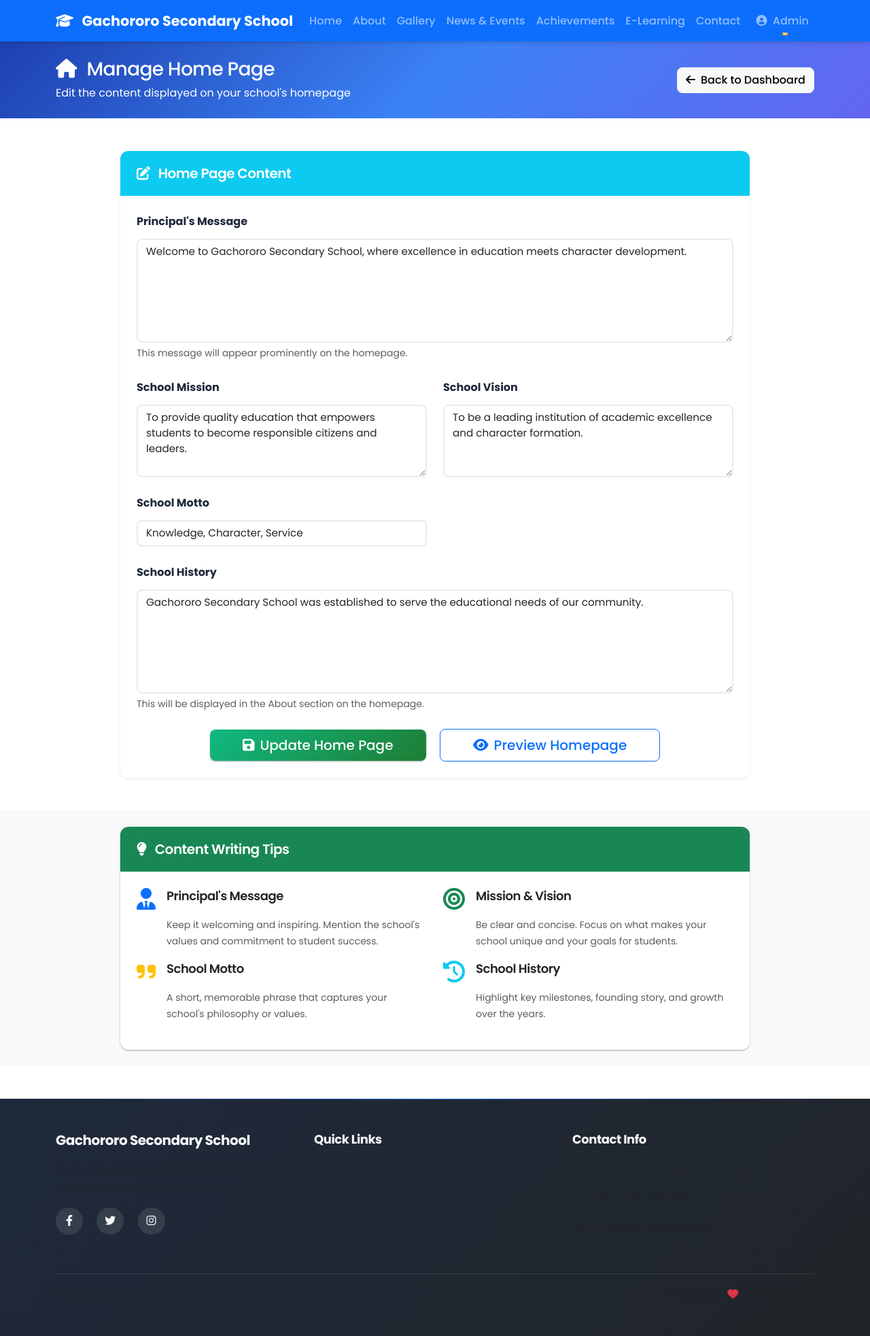
After one commit to polltech/Gachororo-secondary, a Flask app: page /admin/manage-home in a window 1280 px wide. The commit adds this page. Shown: the whole page at 68% size. Run offline with Flask 3, Linux system fonts and the light colour scheme; a user stored in the database is signed in; some libraries are stand-ins or nearby versions.

Commit message:
Improve website aesthetics and enhance admin control with file handling
Adds admin panels for home/achievements, enhances e-learning file handling, and updates CSS.

Replit-Commit-Author: Agent
Replit-Commit-Session-Id: 167f2135-8de2-487c-94a7-6bb587f6827a
Replit-Commit-Checkpoint-Type: full_checkpoint
Replit-Commit-Screenshot-Url: https://storage.googleapis.com/screenshot-production-us-central1/0add95c2-4da9-4324-89ac-6e226c07bc6d/167f2135-8de2-487c-94a7-6bb587f6827a/VJ2fTPK

```diff
--- a/app.py
+++ b/app.py
@@ -212,6 +212,46 @@ def manage_content():
         return redirect(url_for('manage_content'))
 
     return render_template('admin/manage_content.html', content=content)
+
+@app.route('/admin/manage-home', methods=['GET', 'POST'])
+@login_required
+def manage_home():
+    content = SchoolContent.query.first()
+    if not content:
+        content = SchoolContent()
+        db.session.add(content)
+        db.session.commit()
+
+    if request.method == 'POST':
+        content.principal_message = request.form.get('principal_message', '')
+        content.mission = request.form.get('mission', '')
+        content.vision = request.form.get('vision', '')
+        content.motto = request.form.get('motto', '')
+        content.history = request.form.get('history', '')
+
+        db.session.commit()
+        flash('Home page content updated successfully!', 'success')
+        return redirect(url_for('manage_home'))
+
+    return render_template('admin/manage_home.html', content=content)
+
+@app.route('/admin/manage-achievements', methods=['GET', 'POST'])
+@login_required
+def manage_achievements():
+    content = SchoolContent.query.first()
+    if not content:
+        content = SchoolContent()
+        db.session.add(content)
+        db.session.commit()
+
+    if request.method == 'POST':
+        content.achievements = request.form.get('achievements', '')
+
+        db.session.commit()
+        flash('Achievements updated successfully!', 'success')
+        return redirect(url_for('manage_achievements'))
+
+    return render_template('admin/manage_achievements.html', content=content)
 
 @app.route('/admin/manage-gallery', methods=['GET', 'POST'])
 @login_required
@@ -462,6 +502,47 @@ def papers_file(filename):
 def videos_file(filename):
     return send_from_directory(os.path.join(app.config['UPLOAD_FOLDER'], 'videos'), filename)
 
+@app.route('/elearning/view/<int:resource_id>')
+def view_elearning_resource(resource_id):
+    resource = ELearningResource.query.get_or_404(resource_id)
+    if resource.resource_type == 'file' and resource.filename:
+        # Determine file path based on type
+        if allowed_file(resource.filename, 'document'):
+            file_path = os.path.join(app.config['UPLOAD_FOLDER'], 'papers', resource.filename)
+            folder = 'papers'
+        else:
+            file_path = os.path.join(app.config['UPLOAD_FOLDER'], 'videos', resource.filename)
+            folder = 'videos'
+
+        if os.path.exists(file_path):
+            return send_from_directory(os.path.join(app.config['UPLOAD_FOLDER'], folder), resource.filename)
+
+    flash('File not found.', 'error')
+    return redirect(url_for('elearning'))
+
+@app.route('/elearning/download/<int:resource_id>')
+def download_elearning_resource(resource_id):
+    resource = ELearningResource.query.get_or_404(resource_id)
+    if resource.resource_type == 'file' and resource.filename:
+        # Determine file path based on type
+        if allowed_file(resource.filename, 'document'):
+            file_path = os.path.join(app.config['UPLOAD_FOLDER'], 'papers', resource.filename)
+            folder = 'papers'
+        else:
+            file_path = os.path.join(app.config['UPLOAD_FOLDER'], 'videos', resource.filename)
+            folder = 'videos'
+
+        if os.path.exists(file_path):
+            return send_from_directory(
+                os.path.join(app.config['UPLOAD_FOLDER'], folder),
+                resource.filename,
+                as_attachment=True,
+                download_name=f"{resource.title}_{resource.filename}"
+            )
+
+    flash('File not found.', 'error')
+    return redirect(url_for('elearning'))
+
 # Initialize database and create default admin user
 with app.app_context():
     db.create_all()
--- a/static/css/style.css
+++ b/static/css/style.css
@@ -2,25 +2,27 @@
 
 /* CSS Variables for School Branding */
 :root {
-    --primary-color: #007bff;
-    --primary-dark: #0056b3;
-    --secondary-color: #6c757d;
-    --success-color: #28a745;
-    --info-color: #17a2b8;
-    --warning-color: #ffc107;
-    --danger-color: #dc3545;
-    --light-color: #f8f9fa;
-    --dark-color: #343a40;
+    --primary-color: #2563eb;
+    --primary-dark: #1d4ed8;
+    --secondary-color: #64748b;
+    --success-color: #10b981;
+    --info-color: #0ea5e9;
+    --warning-color: #f59e0b;
+    --danger-color: #ef4444;
+    --light-color: #f8fafc;
+    --dark-color: #1e293b;
 
     /* School Brand Colors */
-    --school-primary: #1e3a8a;
+    --school-primary: #1e40af;
     --school-secondary: #059669;
     --school-accent: #f59e0b;
+    --school-gradient: linear-gradient(135deg, #1e40af 0%, #3b82f6 100%);
 
     /* Typography */
-    --font-family-primary: 'Inter', 'Segoe UI', Tahoma, Geneva, Verdana, sans-serif;
+    --font-family-primary: 'Poppins', 'Inter', -apple-system, BlinkMacSystemFont, 'Segoe UI', Roboto, sans-serif;
+    --font-family-heading: 'Poppins', 'Inter', -apple-system, BlinkMacSystemFont, 'Segoe UI', Roboto, sans-serif;
     --font-size-base: 1rem;
-    --line-height-base: 1.6;
+    --line-height-base: 1.7;
 
     /* Shadows */
     --shadow-sm: 0 1px 3px rgba(0,0,0,0.12), 0 1px 2px rgba(0,0,0,0.24);
@@ -45,14 +47,24 @@ body {
     color: var(--dark-color);
     background-color: #ffffff;
     overflow-x: hidden;
+    font-weight: 400;
 }
 
 /* Typography Enhancements */
 h1, h2, h3, h4, h5, h6 {
-    font-weight: 600;
-    line-height: 1.4;
-    margin-bottom: 1rem;
+    font-family: var(--font-family-heading);
+    font-weight: 700;
+    line-height: 1.3;
+    margin-bottom: 1.25rem;
+    letter-spacing: -0.025em;
 }
+
+h1 { font-size: 2.5rem; font-weight: 800; }
+h2 { font-size: 2rem; font-weight: 700; }
+h3 { font-size: 1.75rem; font-weight: 600; }
+h4 { font-size: 1.5rem; font-weight: 600; }
+h5 { font-size: 1.25rem; font-weight: 600; }
+h6 { font-size: 1.125rem; font-weight: 600; }
 
 .display-1, .display-2, .display-3, .display-4 {
     font-weight: 700;
@@ -105,7 +117,7 @@ h1, h2, h3, h4, h5, h6 {
 
 /* Hero Section */
 .hero-section {
-    background: linear-gradient(135deg, var(--school-primary) 0%, var(--primary-color) 100%);
+    background: linear-gradient(135deg, #1e40af 0%, #3b82f6 50%, #6366f1 100%);
     position: relative;
     overflow: hidden;
 }
@@ -317,7 +329,7 @@ h1, h2, h3, h4, h5, h6 {
 
 /* Page Headers */
 .page-header {
-    background: linear-gradient(135deg, var(--school-primary) 0%, var(--primary-color) 100%);
+    background: linear-gradient(135deg, #1e40af 0%, #3b82f6 50%, #6366f1 100%);
     position: relative;
     overflow: hidden;
 }
@@ -340,7 +352,11 @@ h1, h2, h3, h4, h5, h6 {
 
 /* Dashboard Styles */
 .dashboard-header {
-    background: linear-gradient(135deg, var(--school-primary) 0%, var(--primary-color) 100%);
+    background: linear-gradient(135deg, #1e40af 0%, #3b82f6 50%, #6366f1 100%);
+}
+
+.admin-header {
+    background: linear-gradient(135deg, #1e40af 0%, #3b82f6 50%, #6366f1 100%) !important;
 }
 
 .stat-card {
--- /dev/null
+++ b/templates/admin/manage_home.html
@@ -0,0 +1,158 @@
+{% extends "base.html" %}
+
+{% block title %}Manage Home Page - Admin Dashboard{% endblock %}
+
+{% block content %}
+<!-- Page Header -->
+<section class="admin-header bg-primary text-white py-4">
+    <div class="container">
+        <div class="row align-items-center">
+            <div class="col-md-8">
+                <h1 class="h3 mb-1">
+                    <i class="fas fa-home me-2"></i>
+                    Manage Home Page
+                </h1>
+                <p class="mb-0">Edit the content displayed on your school's homepage</p>
+            </div>
+            <div class="col-md-4 text-md-end">
+                <a href="{{ url_for('dashboard') }}" class="btn btn-light">
+                    <i class="fas fa-arrow-left me-2"></i>Back to Dashboard
+                </a>
+            </div>
+        </div>
+    </div>
+</section>
+
+<!-- Home Content Form -->
+<section class="py-5">
+    <div class="container">
+        <div class="row">
+            <div class="col-lg-10 mx-auto">
+                <div class="card shadow-sm">
+                    <div class="card-header bg-info text-white">
+                        <h5 class="mb-0">
+                            <i class="fas fa-edit me-2"></i>
+                            Home Page Content
+                        </h5>
+                    </div>
+                    <div class="card-body">
+                        <form method="POST">
+                            <div class="row">
+                                <div class="col-12 mb-4">
+                                    <label for="principal_message" class="form-label fw-bold">Principal's Message</label>
+                                    <textarea class="form-control" id="principal_message" name="principal_message"
+                                              rows="6" placeholder="Enter the principal's welcome message...">{{ content.principal_message or '' }}</textarea>
+                                    <div class="form-text">This message will appear prominently on the homepage.</div>
+                                </div>
+
+                                <div class="col-md-6 mb-4">
+                                    <label for="mission" class="form-label fw-bold">School Mission</label>
+                                    <textarea class="form-control" id="mission" name="mission"
+                                              rows="4" placeholder="Enter the school's mission statement...">{{ content.mission or '' }}</textarea>
+                                </div>
+
+                                <div class="col-md-6 mb-4">
+                                    <label for="vision" class="form-label fw-bold">School Vision</label>
+                                    <textarea class="form-control" id="vision" name="vision"
+                                              rows="4" placeholder="Enter the school's vision statement...">{{ content.vision or '' }}</textarea>
+                                </div>
+
+                                <div class="col-md-6 mb-4">
+                                    <label for="motto" class="form-label fw-bold">School Motto</label>
+                                    <input type="text" class="form-control" id="motto" name="motto"
+                                           value="{{ content.motto or '' }}" placeholder="Enter the school motto...">
+                                </div>
+
+                                <div class="col-12 mb-4">
+                                    <label for="history" class="form-label fw-bold">School History</label>
+                                    <textarea class="form-control" id="history" name="history"
+                                              rows="6" placeholder="Enter a brief history of the school...">{{ content.history or '' }}</textarea>
+                                    <div class="form-text">This will be displayed in the About section on the homepage.</div>
+                                </div>
+
+                                <div class="col-12 text-center">
+                                    <button type="submit" class="btn btn-success btn-lg px-5">
+                                        <i class="fas fa-save me-2"></i>Update Home Page
+                                    </button>
+                                    <a href="{{ url_for('index') }}" class="btn btn-outline-primary btn-lg px-5 ms-3" target="_blank">
+                                        <i class="fas fa-eye me-2"></i>Preview Homepage
+                                    </a>
+                                </div>
+                            </div>
+                        </form>
+                    </div>
+                </div>
+            </div>
+        </div>
+    </div>
+</section>
+
+<!-- Content Guidelines -->
+<section class="py-4 bg-light">
+    <div class="container">
+        <div class="row">
+            <div class="col-lg-10 mx-auto">
+                <div class="card">
+                    <div class="card-header bg-success text-white">
+                        <h5 class="mb-0">
+                            <i class="fas fa-lightbulb me-2"></i>
+                            Content Writing Tips
+                        </h5>
+                    </div>
+                    <div class="card-body">
+                        <div class="row">
+                            <div class="col-md-6 mb-3">
+                                <div class="d-flex">
+                                    <div class="flex-shrink-0">
+                                        <i class="fas fa-user-tie fa-2x text-primary me-3"></i>
+                                    </div>
+                                    <div>
+                                        <h6>Principal's Message</h6>
+                                        <p class="text-muted small mb-0">Keep it welcoming and inspiring. Mention the school's values and commitment to student success.</p>
+                                    </div>
+                                </div>
+                            </div>
+
+                            <div class="col-md-6 mb-3">
+                                <div class="d-flex">
+                                    <div class="flex-shrink-0">
+                                        <i class="fas fa-bullseye fa-2x text-success me-3"></i>
+                                    </div>
+                                    <div>
+                                        <h6>Mission & Vision</h6>
+                                        <p class="text-muted small mb-0">Be clear and concise. Focus on what makes your school unique and your goals for students.</p>
+                                    </div>
+                                </div>
+                            </div>
+
+                            <div class="col-md-6 mb-3">
+                                <div class="d-flex">
+                                    <div class="flex-shrink-0">
+                                        <i class="fas fa-quote-right fa-2x text-warning me-3"></i>
+                                    </div>
+                                    <div>
+                                        <h6>School Motto</h6>
+                                        <p class="text-muted small mb-0">A short, memorable phrase that captures your school's philosophy or values.</p>
+                                    </div>
+                                </div>
+                            </div>
+
+                            <div class="col-md-6 mb-3">
+                                <div class="d-flex">
+                                    <div class="flex-shrink-0">
+                                        <i class="fas fa-history fa-2x text-info me-3"></i>
+                                    </div>
+                                    <div>
+                                        <h6>School History</h6>
+                                        <p class="text-muted small mb-0">Highlight key milestones, founding story, and growth over the years.</p>
+                                    </div>
+                                </div>
+                            </div>
+                        </div>
+                    </div>
+                </div>
+            </div>
+        </div>
+    </div>
+</section>
+{% endblock %}
--- a/templates/base.html
+++ b/templates/base.html
@@ -10,7 +10,7 @@
     <!-- Font Awesome Icons -->
     <link rel="stylesheet" href="https://cdnjs.cloudflare.com/ajax/libs/font-awesome/6.4.0/css/all.min.css">
     <!-- Google Fonts -->
-    <link href="https://fonts.googleapis.com/css2?family=Inter:wght@300;400;500;600;700&display=swap" rel="stylesheet">
+    <link href="https://fonts.googleapis.com/css2?family=Poppins:wght@300;400;500;600;700;800;900&family=Inter:wght@300;400;500;600;700&display=swap" rel="stylesheet">
     <!-- Custom CSS -->
     <link rel="stylesheet" href="{{ url_for('static', filename='css/style.css') }}">
 
```
Also changed, not shown: templates/admin/manage_achievements.html (added, +142 -0 lines), templates/dashboard.html (+20 -8 lines), templates/elearning.html (+8 -9 lines).
